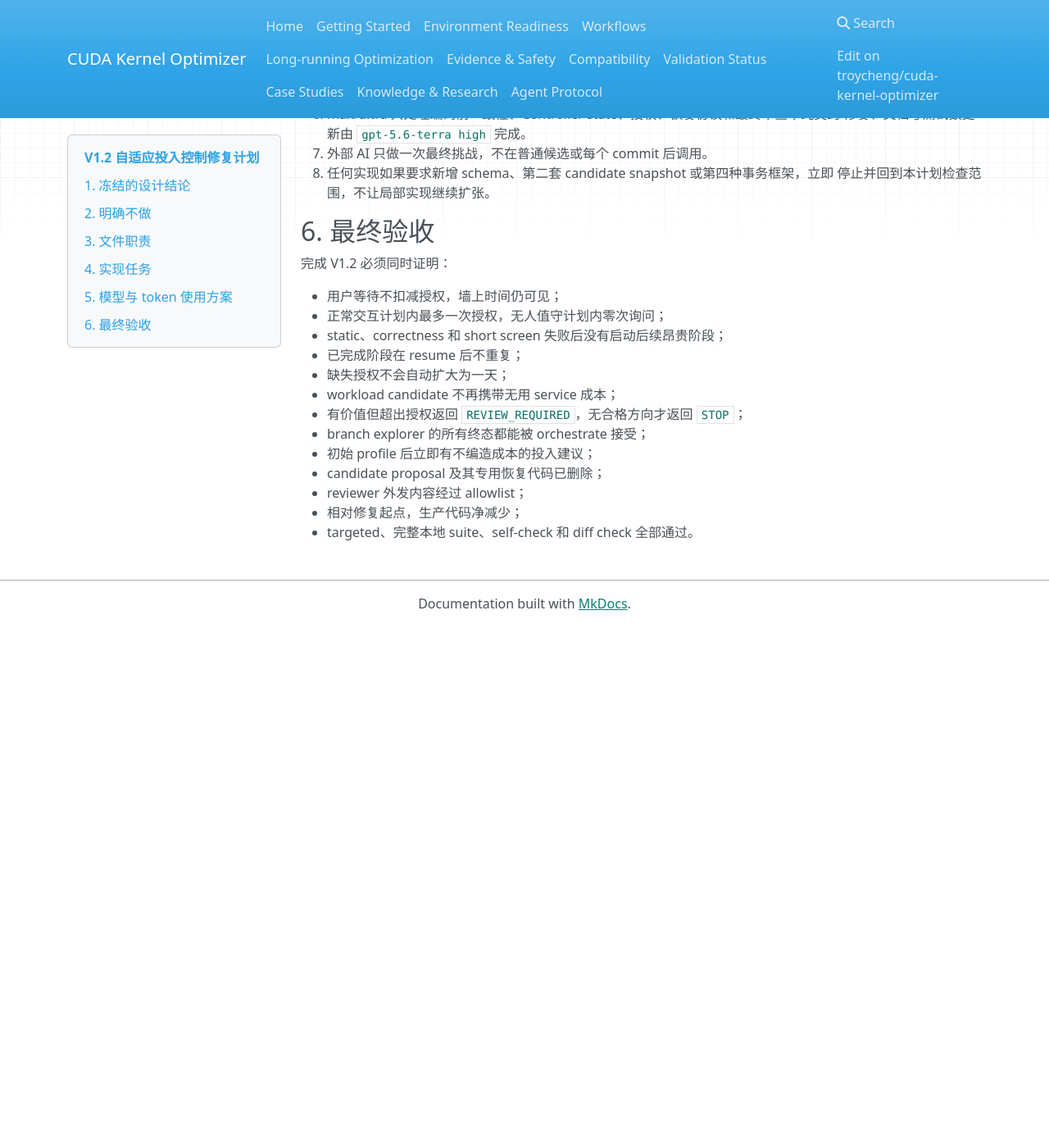
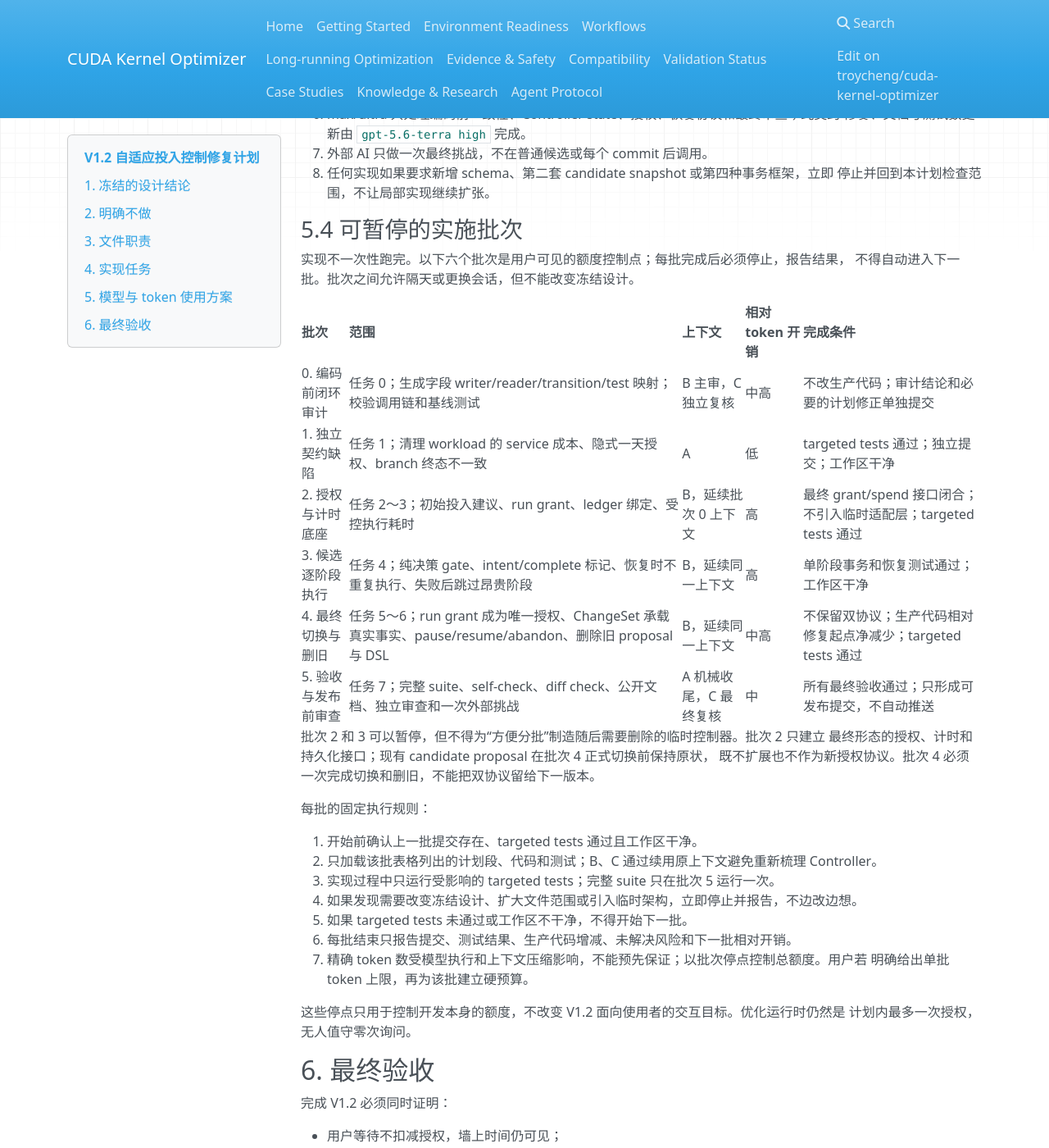
Before and after one commit to troycheng/cuda-kernel-optimizer, an MkDocs documentation site: the page built from docs/maintenance/v1.2-repair-design.md, in a window 1280 px wide and 1400 px high, scrolled down 12927 px. Shown: the whole window at 82% size. Built offline with MkDocs 1.6.1, drawn with Linux system fonts in a browser that asks for light colours; nearby versions of some CDN libraries; before the commit the page ends 13691 px from its top, so only the background shows below that.

Commit message:
docs: split v1.2 repair into token checkpoints

```diff
--- a/docs/maintenance/v1.2-repair-design.md
+++ b/docs/maintenance/v1.2-repair-design.md
@@ -651,6 +651,38 @@ budget.py 的 CandidateGate
 8. 任何实现如果要求新增 schema、第二套 candidate snapshot 或第四种事务框架，立即
    停止并回到本计划检查范围，不让局部实现继续扩张。
 
+### 5.4 可暂停的实施批次
+
+实现不一次性跑完。以下六个批次是用户可见的额度控制点；每批完成后必须停止，报告结果，
+不得自动进入下一批。批次之间允许隔天或更换会话，但不能改变冻结设计。
+
+| 批次 | 范围 | 上下文 | 相对 token 开销 | 完成条件 |
+|---|---|---|---|---|
+| 0. 编码前闭环审计 | 任务 0；生成字段 writer/reader/transition/test 映射；校验调用链和基线测试 | B 主审，C 独立复核 | 中高 | 不改生产代码；审计结论和必要的计划修正单独提交 |
+| 1. 独立契约缺陷 | 任务 1；清理 workload 的 service 成本、隐式一天授权、branch 终态不一致 | A | 低 | targeted tests 通过；独立提交；工作区干净 |
+| 2. 授权与计时底座 | 任务 2～3；初始投入建议、run grant、ledger 绑定、受控执行耗时 | B，延续批次 0 上下文 | 高 | 最终 grant/spend 接口闭合；不引入临时适配层；targeted tests 通过 |
+| 3. 候选逐阶段执行 | 任务 4；纯决策 gate、intent/complete 标记、恢复时不重复执行、失败后跳过昂贵阶段 | B，延续同一上下文 | 高 | 单阶段事务和恢复测试通过；工作区干净 |
+| 4. 最终切换与删旧 | 任务 5～6；run grant 成为唯一授权、ChangeSet 承载真实事实、pause/resume/abandon、删除旧 proposal 与 DSL | B，延续同一上下文 | 中高 | 不保留双协议；生产代码相对修复起点净减少；targeted tests 通过 |
+| 5. 验收与发布前审查 | 任务 7；完整 suite、self-check、diff check、公开文档、独立审查和一次外部挑战 | A 机械收尾，C 最终复核 | 中 | 所有最终验收通过；只形成可发布提交，不自动推送 |
+
+批次 2 和 3 可以暂停，但不得为“方便分批”制造随后需要删除的临时控制器。批次 2 只建立
+最终形态的授权、计时和持久化接口；现有 candidate proposal 在批次 4 正式切换前保持原状，
+既不扩展也不作为新授权协议。批次 4 必须一次完成切换和删旧，不能把双协议留给下一版本。
+
+每批的固定执行规则：
+
+1. 开始前确认上一批提交存在、targeted tests 通过且工作区干净。
+2. 只加载该批表格列出的计划段、代码和测试；B、C 通过续用原上下文避免重新梳理 Controller。
+3. 实现过程中只运行受影响的 targeted tests；完整 suite 只在批次 5 运行一次。
+4. 如果发现需要改变冻结设计、扩大文件范围或引入临时架构，立即停止并报告，不边改边想。
+5. 如果 targeted tests 未通过或工作区不干净，不得开始下一批。
+6. 每批结束只报告提交、测试结果、生产代码增减、未解决风险和下一批相对开销。
+7. 精确 token 数受模型执行和上下文压缩影响，不能预先保证；以批次停点控制总额度。用户若
+   明确给出单批 token 上限，再为该批建立硬预算。
+
+这些停点只用于控制开发本身的额度，不改变 V1.2 面向使用者的交互目标。优化运行时仍然是
+计划内最多一次授权，无人值守零次询问。
+
 ## 6. 最终验收
 
 完成 V1.2 必须同时证明：
```
